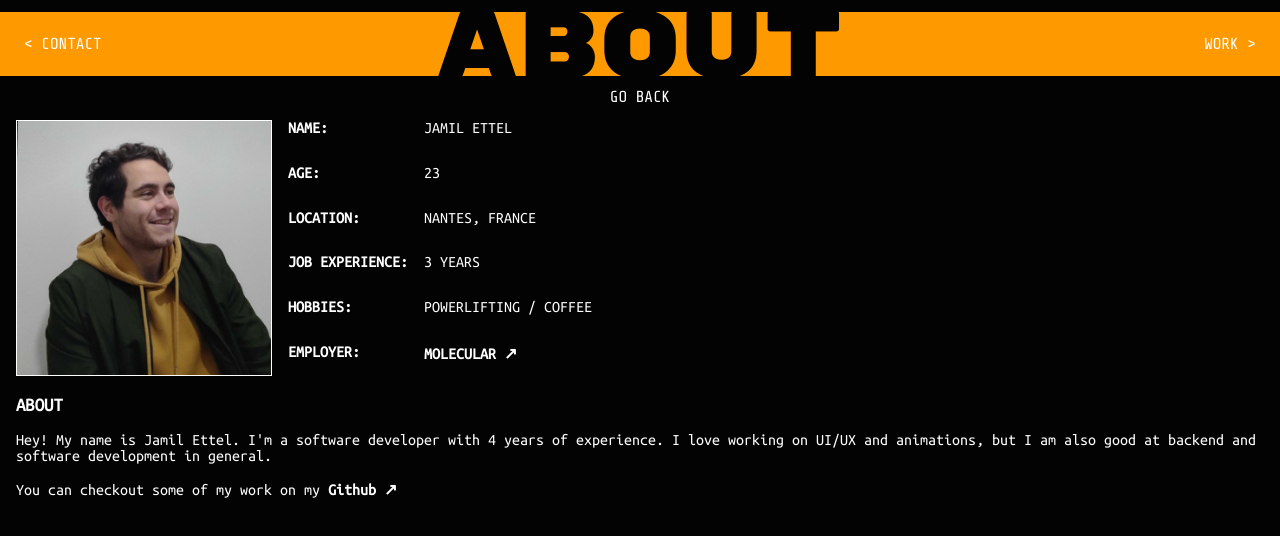
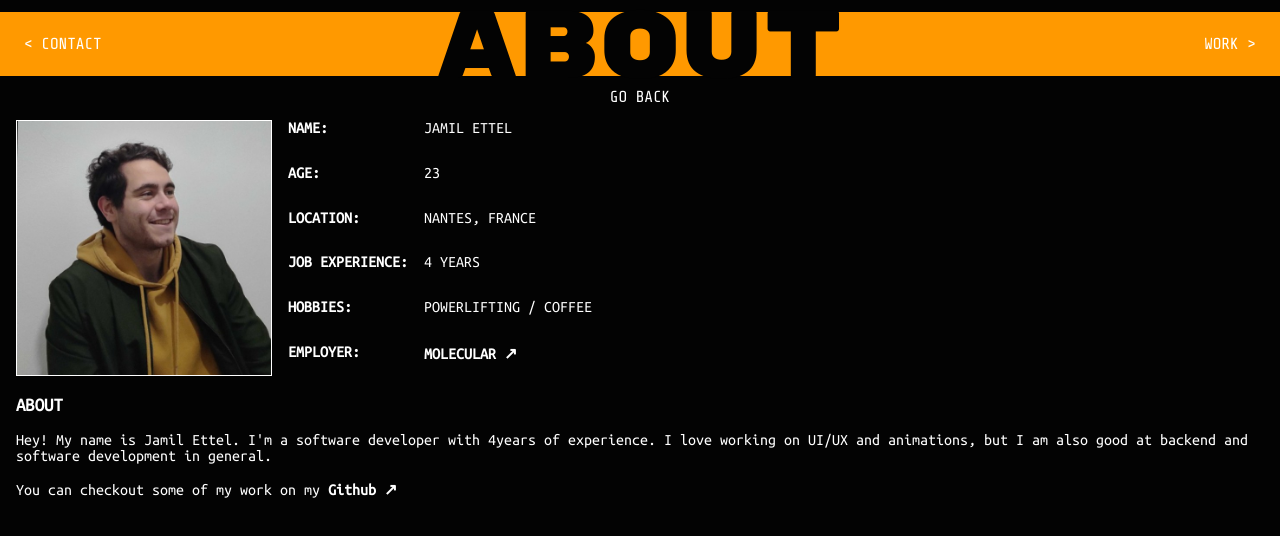
Before and after one commit to jamilettel/portfolio, a Next.js app: page /about in a window 1280 px wide. Shown: the top 536 px of the page. Built offline with nearby package versions, Linux system fonts and the light colour scheme.

Commit message:
:speech_balloon: fix years of experience

```diff
--- a/src/modules/about/About.tsx
+++ b/src/modules/about/About.tsx
@@ -6,6 +6,8 @@ import "./About.scss";
 import moment from "moment";
 
 export default function About() {
+  const YEARS_OF_EXPERIENCE = 4;
+
   return (
     <Layout className="about-content">
       <PageHeader
@@ -27,7 +29,7 @@ export default function About() {
             <h3>LOCATION:</h3>
             <p>NANTES, FRANCE</p>
             <h3>JOB EXPERIENCE:</h3>
-            <p>3 YEARS</p>
+            <p>{YEARS_OF_EXPERIENCE} YEARS</p>
             <h3>HOBBIES:</h3>
             <p>POWERLIFTING / COFFEE</p>
             <h3>EMPLOYER:</h3>
@@ -45,7 +47,8 @@ export default function About() {
         <div className="about-section">
           <h3>ABOUT</h3>
           <p>
-            Hey! My name is Jamil Ettel. I&apos;m a software developer with 4
+            Hey! My name is Jamil Ettel. I&apos;m a software developer with{" "}
+            {YEARS_OF_EXPERIENCE}
             years of experience. I love working on UI/UX and animations, but I
             am also good at backend and software development in general.
           </p>
```
